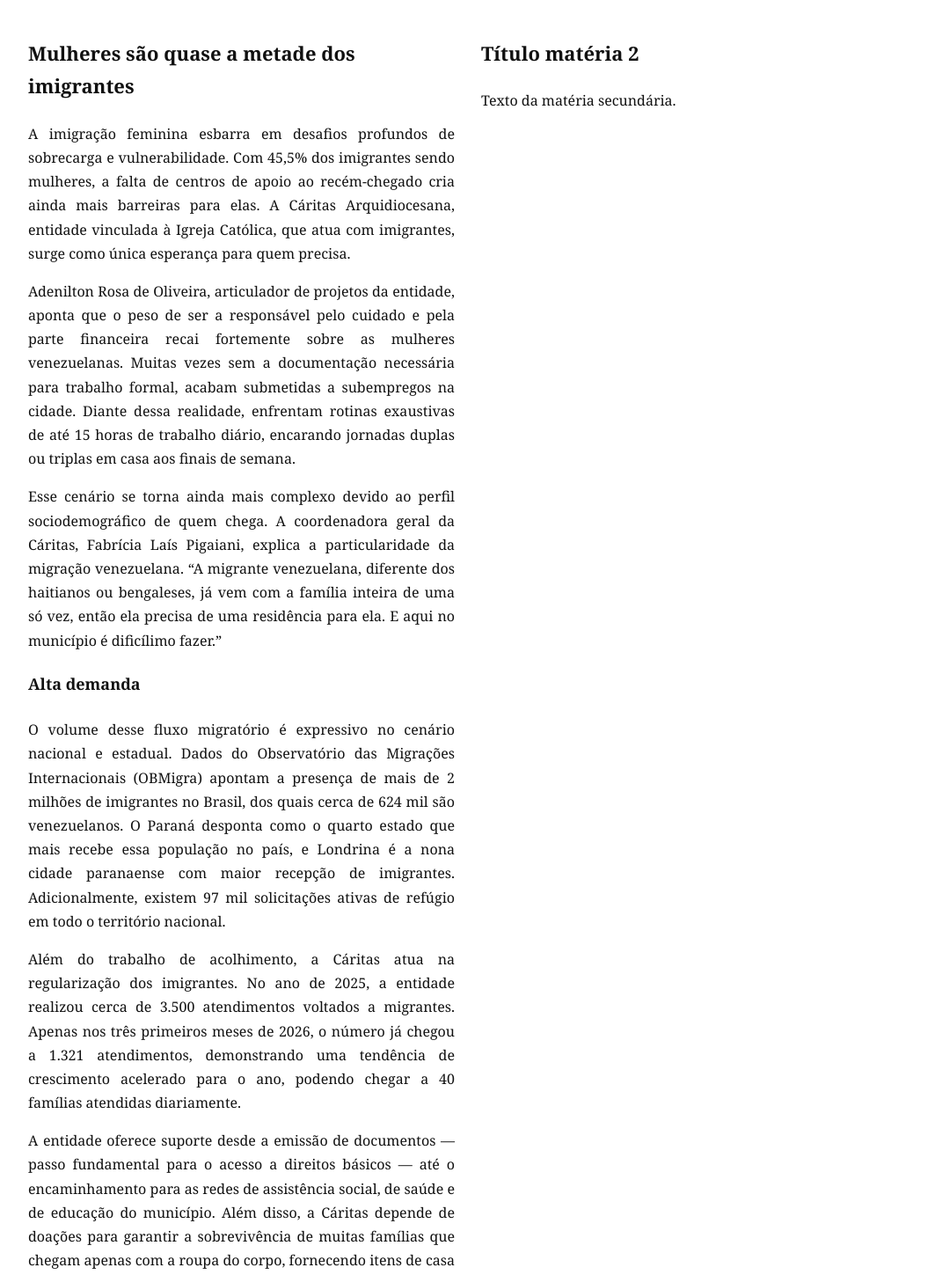
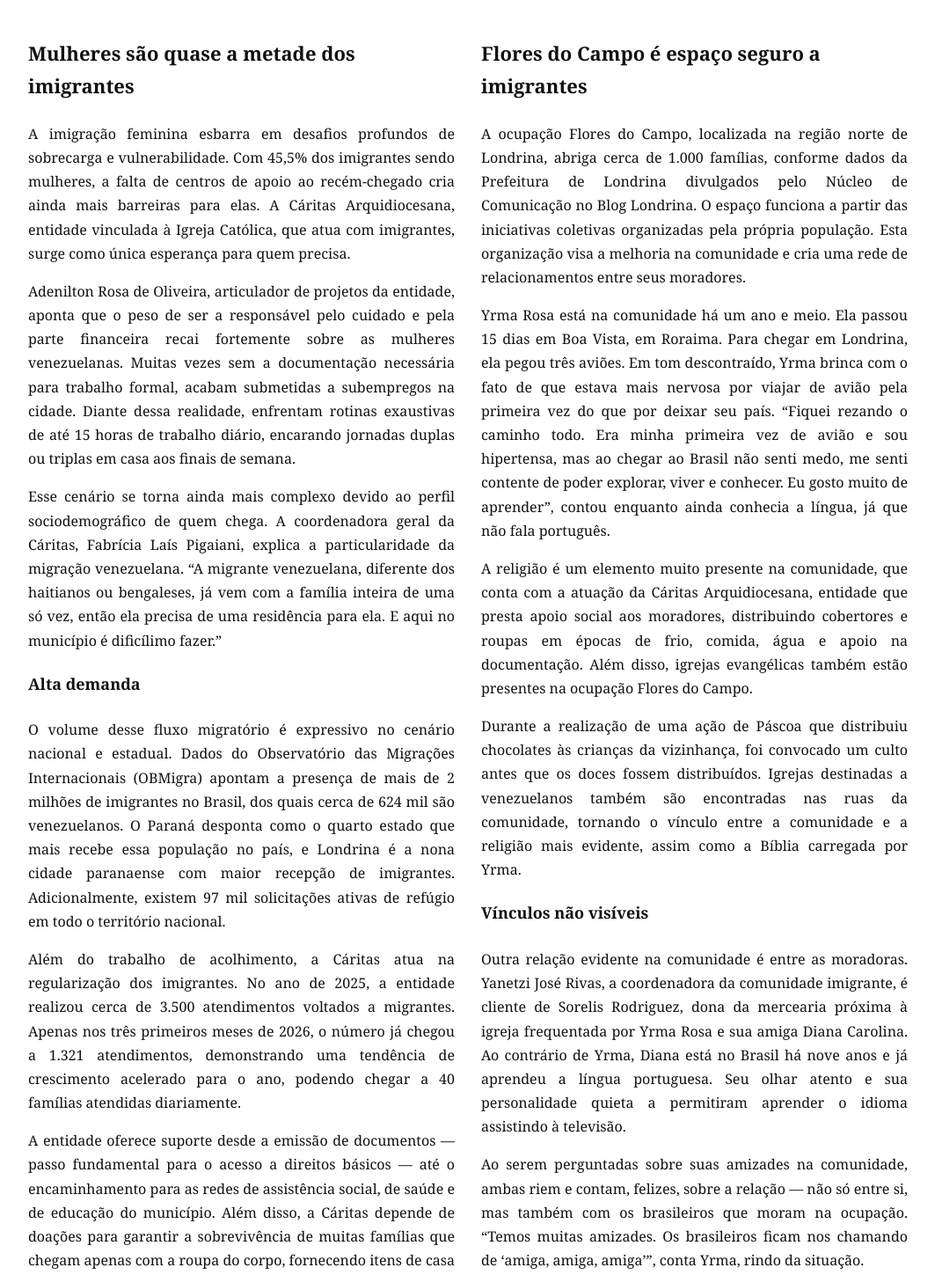
Before and after one commit to desouzajoao/reportagem-jornal, a plain HTML site: page index.html in a window 1280 px wide. Shown: the part 4120-5569 px from the top of the page at 88% size, without its empty margins (108-1171 px from the left). Drawn offline with Linux system fonts and the light colour scheme.

Commit message:
Update index.html

```diff
--- a/index.html
+++ b/index.html
@@ -215,9 +215,43 @@
     </div>
 
     <div class="materia">
-      <h3>Título matéria 2</h3>
-      <p>Texto da matéria secundária.</p>
-    </div>
+
+  <h3>Flores do Campo é espaço seguro a imigrantes</h3>
+
+  <p>
+    A ocupação Flores do Campo, localizada na região norte de Londrina, abriga cerca de 1.000 famílias, conforme dados da Prefeitura de Londrina divulgados pelo Núcleo de Comunicação no Blog Londrina. O espaço funciona a partir das iniciativas coletivas organizadas pela própria população. Esta organização visa a melhoria na comunidade e cria uma rede de relacionamentos entre seus moradores.
+  </p>
+
+  <p>
+    Yrma Rosa está na comunidade há um ano e meio. Ela passou 15 dias em Boa Vista, em Roraima. Para chegar em Londrina, ela pegou três aviões. Em tom descontraído, Yrma brinca com o fato de que estava mais nervosa por viajar de avião pela primeira vez do que por deixar seu país. “Fiquei rezando o caminho todo. Era minha primeira vez de avião e sou hipertensa, mas ao chegar ao Brasil não senti medo, me senti contente de poder explorar, viver e conhecer. Eu gosto muito de aprender”, contou enquanto ainda conhecia a língua, já que não fala português.
+  </p>
+
+  <p>
+    A religião é um elemento muito presente na comunidade, que conta com a atuação da Cáritas Arquidiocesana, entidade que presta apoio social aos moradores, distribuindo cobertores e roupas em épocas de frio, comida, água e apoio na documentação. Além disso, igrejas evangélicas também estão presentes na ocupação Flores do Campo.
+  </p>
+
+  <p>
+    Durante a realização de uma ação de Páscoa que distribuiu chocolates às crianças da vizinhança, foi convocado um culto antes que os doces fossem distribuídos. Igrejas destinadas a venezuelanos também são encontradas nas ruas da comunidade, tornando o vínculo entre a comunidade e a religião mais evidente, assim como a Bíblia carregada por Yrma.
+  </p>
+
+  <h4>Vínculos não visíveis</h4>
+
+  <p>
+    Outra relação evidente na comunidade é entre as moradoras. Yanetzi José Rivas, a coordenadora da comunidade imigrante, é cliente de Sorelis Rodriguez, dona da mercearia próxima à igreja frequentada por Yrma Rosa e sua amiga Diana Carolina. Ao contrário de Yrma, Diana está no Brasil há nove anos e já aprendeu a língua portuguesa. Seu olhar atento e sua personalidade quieta a permitiram aprender o idioma assistindo à televisão.
+  </p>
+
+  <p>
+    Ao serem perguntadas sobre suas amizades na comunidade, ambas riem e contam, felizes, sobre a relação — não só entre si, mas também com os brasileiros que moram na ocupação. “Temos muitas amizades. Os brasileiros ficam nos chamando de ‘amiga, amiga, amiga’”, conta Yrma, rindo da situação.
+  </p>
+
+  <div class="imagem">
+    <img src="imagem3.jpg">
+    <p class="legenda">
+      Yrma Rosa (esquerda) e Diana Carolina (direita) voltando da igreja.
+    </p>
+  </div>
+
+</div>
 
     <div class="materia">
       <h3>Título matéria 3</h3>
```
